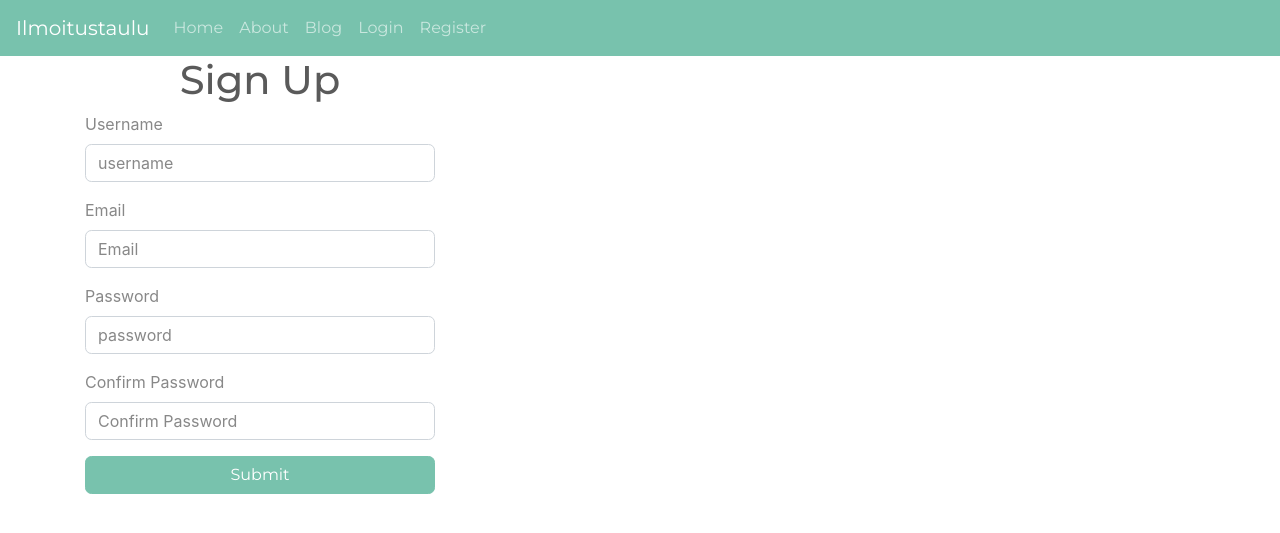
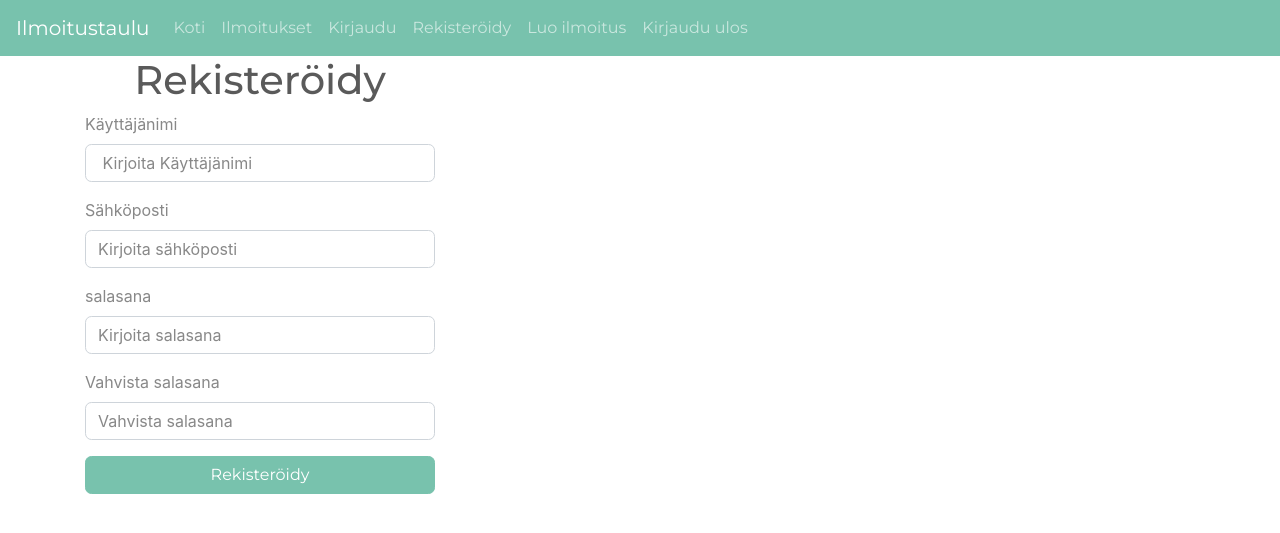
Before and after one commit to J0nttu123/ilmoitustaulu, a CodeIgniter app: page /ilmoitustaulu/users/register in a window 1280 px wide. Shown: the top 533 px of the page. Run offline with CodeIgniter, Linux system fonts and the light colour scheme.

Commit message:
Muutoksia

```diff
--- a/application/controllers/Users.php
+++ b/application/controllers/Users.php
@@ -2,7 +2,7 @@
     class Users extends CI_Controller{
         // Register user
         public function register(){
-            $data['title'] =  'Sign Up';
+            $data['title'] =  'Rekisteröidy';
 
             $this->form_validation->set_rules('username', 'Username',
              'required|callback_check_username_exists' );
@@ -25,7 +25,7 @@
 
                 // Set message
                 $this->session->set_flashdata('user_registered',
-                    'You are now registered can log in');
+                    'Rekisteröinti onnistui');
 
                 redirect('posts');
             }
@@ -34,7 +34,7 @@
 
         //Log in user
         public function login(){
-            $data['title'] =  'Sign in';
+            $data['title'] =  'Kirjaudu';
 
             $this->form_validation->set_rules('username', 'Username',
              'required' );
@@ -64,13 +64,13 @@
                     );
 
                     // Set message
-                    $this->session->set_flashdata('user_loggedin','You are now logged in');
+                    $this->session->set_flashdata('user_loggedin','Kirjautuminen onnistui');
 
                     redirect('posts');
                 } else {
                     // Set message
                     $this->session->set_flashdata('login_failed',
-                    'Login is invalid');
+                    'Kirjautuminen epäonnistui');
 
                     redirect('users/login');
                 }
@@ -86,7 +86,7 @@
             $this->session->unset_userdata('username');
 
             // Set message
-            $this->session->set_flashdata('user_loggedout','You are now logged out');
+            $this->session->set_flashdata('user_loggedout','Olet kirjautunut ulos');
 
             redirect('users/login');
         }
@@ -94,7 +94,7 @@
         //Check if username exists
         public function check_username_exists($username){
             $this->form_validation->set_message('check_username_exists',
-             'That username is taken. Please choose a different one');
+             'Käyttäjänimi on jo olemassa');
             if($this->user_model->check_username_exists($username)){
                 return true;
             } else {
@@ -105,7 +105,7 @@
         //Check if email exists
         public function check_email_exists($email){
             $this->form_validation->set_message('check_email_exists',
-             'That email is taken. Please choose a different one');
+             'Sähköposti on jo käytössä');
             if($this->user_model->check_email_exists($email)){
                 return true;
             } else {
--- a/application/models/Post_model.php
+++ b/application/models/Post_model.php
@@ -7,7 +7,6 @@
      public function get_posts($slug = FALSE){
          if($slug === FALSE){
              $this->db->order_by('posts.id', 'DESC');
-             $this->db->join('categories', 'categories.id = posts.category_id');
              $query = $this->db->get('posts');
              return $query->result_array();
          }
@@ -16,16 +15,13 @@
          return $query->row_array();
      }
 
-     public function create_post($post_image){
+     public function create_post(){
          $slug = url_title($this->input->post('title'));
 
          $data = array(
              'title' => $this->input->post('title'),
              'slug' => $slug,
              'body' => $this->input->post('body'),
-             'category_id' => $this->input->post('category_id'),
-             'user_id' => $this->session->userdata('user_id'),
-             'post_image' => $post_image
          );
 
          return $this->db->insert('posts', $data);
@@ -44,16 +40,9 @@
             'title' => $this->input->post('title'),
             'slug' => $slug,
             'body' => $this->input->post('body'),
-            'category_id' => $this->input->post('category_id')
         );
 
         $this->db->where('id', $this->input->post('id'));
         return $this->db->update('posts', $data);
      }
-
-     public function get_categories(){
-        $this->db->order_by('name');
-        $query = $this->db->get('categories');
-        return $query->result_array();
-     }
  }
--- a/application/views/Pages/about.php
+++ /dev/null
@@ -1 +0,0 @@
-<h2><?= $title ?></h2>
--- a/application/views/Pages/home.php
+++ b/application/views/Pages/home.php
@@ -1,2 +1,3 @@
-<h2><?= $title ?></h2>
-<p>Welcome</p>
+<br><h1>Tietoa sivusta</h1><br>
+<h4>Mis on Lorem Ipsum?</h4>
+<p>Lorem Ipsum on lihtsalt proovitekst, mida kasutatakse printimis- ja ladumistööstuses. See on olnud tööstuse põhiline proovitekst juba alates 1500. aastatest, mil tundmatu printija võttis hulga suvalist teksti, et teha trükinäidist. Lorem Ipsum ei ole ainult viis sajandit säilinud, vaid on ka edasi kandunud elektroonilisse trükiladumisse, jäädes sealjuures peaaegu muutumatuks. See sai tuntuks 1960. aastatel Letraset'i lehtede väljalaskmisega, ja hiljuti tekstiredaktoritega nagu Aldus PageMaker, mis sisaldavad erinevaid Lorem Ipsumi versioone.<p>
--- a/application/views/templates/header.php
+++ b/application/views/templates/header.php
@@ -16,30 +16,24 @@
   <div class="navbar-collapse collapse show" id="navbarColor01" style="">
     <ul class="navbar-nav mr-auto">
       <li class="nav-item">
-        <a class="nav-link" href="<?php echo base_url(); ?>">Home</a>
+        <a class="nav-link" href="<?php echo base_url(); ?>">Koti</a>
+      <li class="nav-item">
+        <a class="nav-link" href="<?php echo base_url(); ?>posts">Ilmoitukset</a>
+      </li>
+      <?php if(!$this->session->userdata('logged_in')) : ?>
+      <li class="nav-item">
+        <a class="nav-link" href="<?php echo base_url(); ?>users/login">Kirjaudu</a>
       </li>
       <li class="nav-item">
-        <a class="nav-link" href="<?php echo base_url(); ?>about">About</a>
+        <a class="nav-link" href="<?php echo base_url(); ?>users/register">Rekisteröidy</a>
+      </li>
+      <?php endif; ?>
+      <li class="nav-item">
+        <a class="nav-link" href="<?php echo base_url(); ?>posts/create">Luo ilmoitus</a>
       </li>
       <li class="nav-item">
-        <a class="nav-link" href="<?php echo base_url(); ?>posts">Blog</a>
+        <a class="nav-link" href="<?php echo base_url(); ?>users/logout">Kirjaudu ulos</a>
       </li>
-      <?php if(!$this->session->userdata('logged_in')) :?>
-      <li class="nav-item">
-        <a class="nav-link" href="<?php echo base_url(); ?>users/login">Login</a>
-      </li>
-      <li class="nav-item">
-        <a class="nav-link" href="<?php echo base_url(); ?>users/register">Register</a>
-      </li>
-      <?php endif; ?>
-      <?php if($this->session->userdata('logged_in')) :?>
-      <li class="nav-item">
-        <a class="nav-link" href="<?php echo base_url(); ?>posts/create">Create Post</a>
-      </li>
-      <li class="nav-item">
-        <a class="nav-link" href="<?php echo base_url(); ?>users/logout">Logout</a>
-      </li>
-      <?php endif; ?>
     </ul>
   </div>
 </nav>
--- a/application/views/users/register.php
+++ b/application/views/users/register.php
@@ -5,22 +5,22 @@
         <div class="col-md-4 col-md-offset-4">
             <h1 class="text-center"><?= $title; ?></h1>
             <div class="form-group">
-                <label>Username</label>
-                <input type="text" class="form-control" name="username" placeholder="username">
+                <label>Käyttäjänimi</label>
+                <input type="text" class="form-control" name="username" placeholder=" Kirjoita Käyttäjänimi">
             </div>
             <div class="form-group">
-                <label>Email</label>
-                <input type="email" class="form-control" name="email" placeholder="Email">
+                <label>Sähköposti</label>
+                <input type="email" class="form-control" name="email" placeholder="Kirjoita sähköposti">
             </div>
             <div class="form-group">
-                <label>Password</label>
-                <input type="password" class="form-control" name="password" placeholder="password">
+                <label>salasana</label>
+                <input type="password" class="form-control" name="password" placeholder="Kirjoita salasana">
             </div>
             <div class="form-group">
-                <label>Confirm Password</label>
-                <input type="password" class="form-control" name="password2" placeholder="Confirm Password">
+                <label>Vahvista salasana</label>
+                <input type="password" class="form-control" name="password2" placeholder="Vahvista salasana">
             </div>
-            <button type="Submit" class="btn btn-primary btn-block">Submit</button>
+            <button type="Submit" class="btn btn-primary btn-block">Rekisteröidy</button>
         </div>
     </div>
 <?php echo form_close(); ?>
--- a/assets/css/style.css
+++ b/assets/css/style.css
@@ -4,7 +4,3 @@
     margin:3px 0px;
     display:block;
 }
-
-.post-img{
-    width:100%;
-}
```
Also changed, not shown: application/controllers/Posts.php (+7 -49 lines), application/views/Posts/create.php (+5 -17 lines), application/views/Posts/edit.php (+5 -11 lines), application/views/Posts/index.php (+3 -10 lines), application/views/Posts/view.php (+2 -7 lines), application/views/users/login.php (+4 -4 lines).
